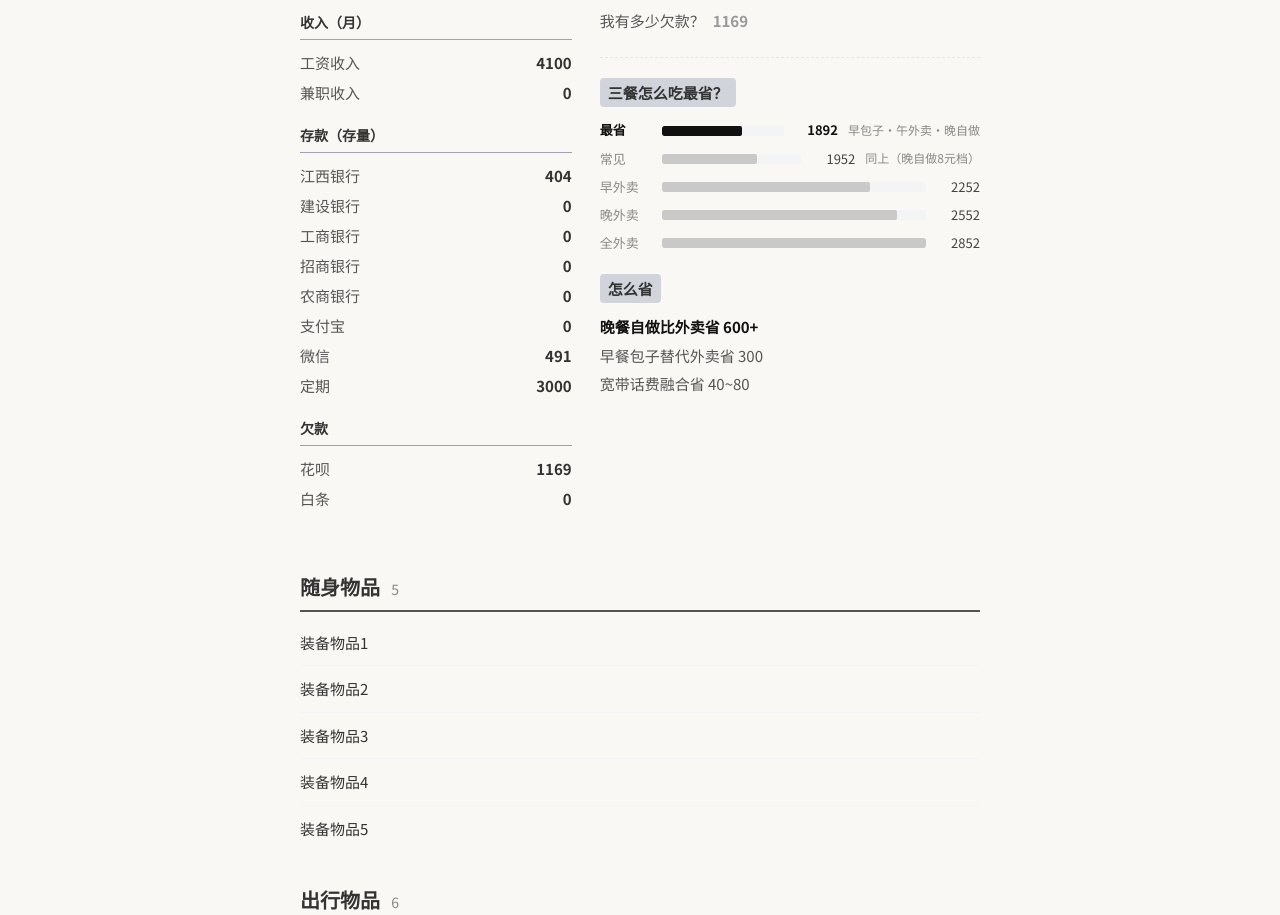
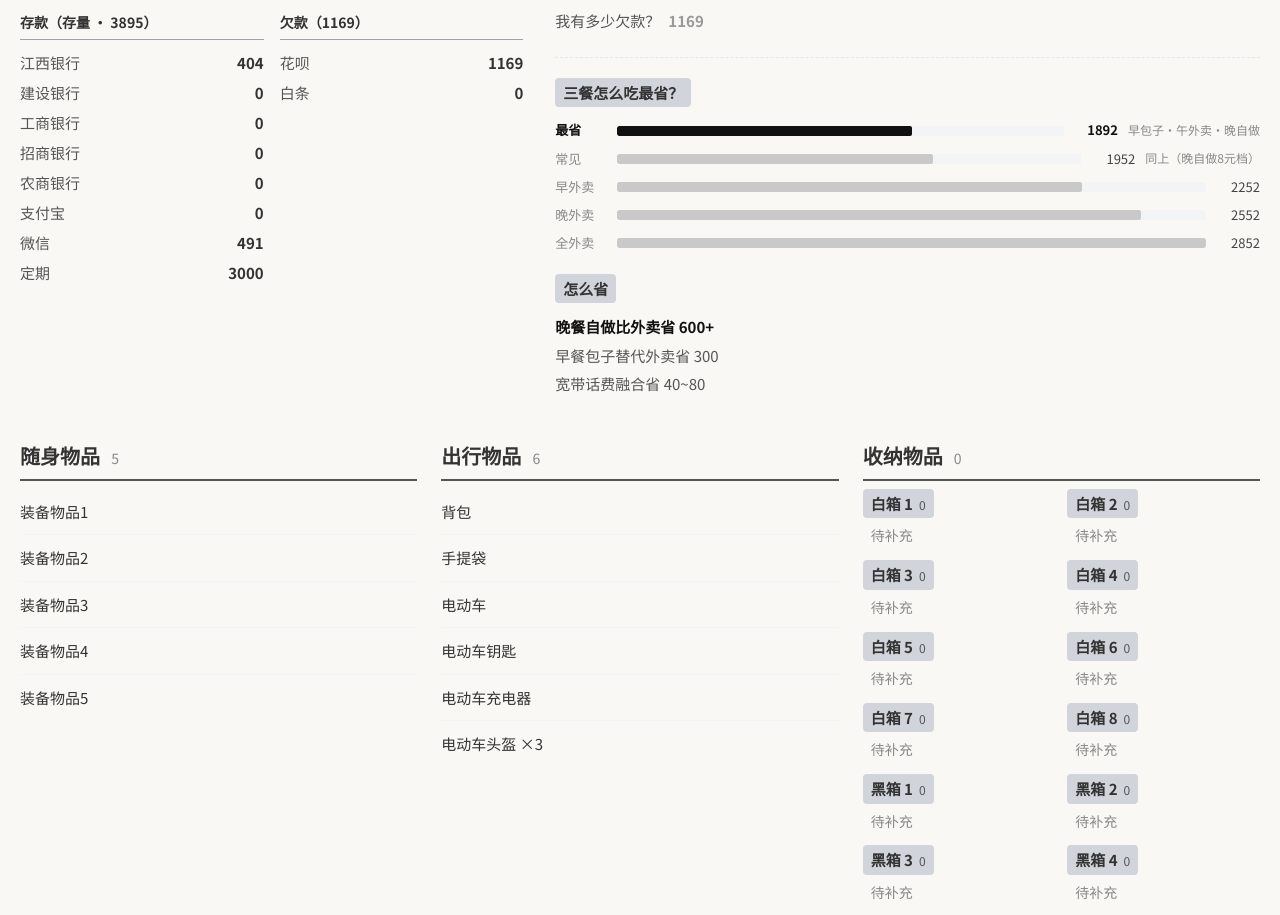
Before and after one commit to zzdabendan/zzdabendan.github.io, an Astro site: page /items in a window 1280 px wide. Shown: the part 453-1368 px from the top of the page. Built offline with nearby package versions, Linux system fonts and the light colour scheme; Astro itself is replaced by a stand-in of ours.

Commit message:
物品页面仪表盘化：全屏无限制宽度，财务 2x2 明细网格，物品分类多栏并排，收纳箱多栏平铺

```diff
--- a/src/pages/items.astro
+++ b/src/pages/items.astro
@@ -126,6 +126,8 @@
 ---
 
 <BaseLayout title="物品 - 邹兆廷" description="我的财务状况与物品清单">
+	<!-- 仪表盘通栏容器：突破 BaseLayout 的 720px -->
+	<div class="dashboard">
 		<h1>物品</h1>
 
 		<!-- 财务控制台 -->
@@ -137,6 +139,7 @@
 				<!-- 左：全部明细 -->
 				<div class="console-detail">
 					<h3 class="console-sub">明细</h3>
+					<div class="detail-grid">
 						<div class="detail-group tone-spend">
 							<h4>固定花费（月 · {fixedCost.total}）</h4>
 							<ul>
@@ -154,7 +157,7 @@
 							</ul>
 						</div>
 						<div class="detail-group tone-deposit">
-					<h4>存款（存量）</h4>
+							<h4>存款（存量 · {totalDeposit}）</h4>
 							<ul>
 								{depositRows.map((r) => (
 									<li><span>{r.label}</span><span class="num">{r.value}</span></li>
@@ -162,12 +165,13 @@
 							</ul>
 						</div>
 						<div class="detail-group tone-debt">
-					<h4>欠款</h4>
+							<h4>欠款（{totalDebt}）</h4>
 							<ul>
 								{debtRows.map((r) => (
 									<li><span>{r.label}</span><span class="num">{r.value}</span></li>
 								))}
 							</ul>
+						</div>
 					</div>
 				</div>
 
@@ -225,7 +229,7 @@
 			</div>
 		</section>
 
-	<!-- 物品分类 -->
+		<!-- 物品分类：多栏网格 -->
 		<div class="categories">
 			{categories.map((cat) => (
 				<section class="category">
@@ -262,9 +266,18 @@
 				</section>
 			))}
 		</div>
+	</div>
 </BaseLayout>
 
 <style>
+	/* 覆盖 BaseLayout 的 --content-width，全屏无限制 */
+	:global(main.container) {
+		--content-width: 100vw;
+		max-width: none !important;
+		margin: 0;
+		padding: 48px 32px;
+	}
+
 	/* 二级标题：板块名，和知识库 h2 一致 */
 	.block-title {
 		font-size: 20px;
@@ -274,19 +287,26 @@
 		border-bottom: 2px solid #555555;
 	}
 
-	/* 财务控制台：文档流分区，无边框 */
+	/* 财务控制台 */
 	.console-card {
 		margin-bottom: 40px;
 	}
 
-	/* 左右两栏：明细 + 场景 */
+	/* 财务左右两栏：加宽后保持 1:1.4 比例 */
 	.console-body {
 		display: grid;
 		grid-template-columns: 1fr 1.4fr;
-		gap: 28px;
+		gap: 32px;
 	}
 
-	/* 三级标题：明细/场景名，和知识库 h3 一致 */
+	/* 明细区域的四个分组：2×2 网格平铺 */
+	.detail-grid {
+		display: grid;
+		grid-template-columns: 1fr 1fr;
+		gap: 16px;
+	}
+
+	/* 三级标题：明细/场景名 */
 	.console-sub {
 		font-size: 15px;
 		font-weight: 600;
@@ -320,7 +340,7 @@
 		display: inline-block;
 	}
 
-	/* ===== 4 级语义灰阶：花费纯黑 / 收入标准灰 / 存款深墨 / 欠款浅墨 ===== */
+	/* ===== 4 级语义灰阶 ===== */
 	:root {
 		--c-spend: #111111;
 		--c-income: #666666;
@@ -333,7 +353,6 @@
 		margin-bottom: 16px;
 	}
 
-	/* 轨道：浅灰槽，带内边距，积木与槽边、积木之间都有空隙 */
 	.hp-track {
 		display: flex;
 		gap: 4px;
@@ -342,7 +361,6 @@
 		border-radius: 6px;
 	}
 
-	/* 积木：统一高度与小圆角 */
 	.hp-block {
 		display: block;
 		height: 18px;
@@ -350,13 +368,11 @@
 		box-sizing: border-box;
 	}
 
-	/* 花费积木：收入灰底 + 纯黑描边壳 */
 	.hp-block-spend {
 		background: var(--c-income);
 		border: 2px solid var(--c-spend);
 	}
 
-	/* 结余积木：深墨实心（存款色） */
 	.hp-block-rest {
 		background: var(--c-deposit);
 	}
@@ -390,7 +406,6 @@
 	.box-income { background: var(--c-income); }
 	.box-deposit { background: var(--c-deposit); }
 
-	/* 四问四答：数字用对应语义色 */
 	.scene-answers {
 		list-style: none;
 		padding: 0;
@@ -427,7 +442,7 @@
 	}
 
 	.detail-group {
-		margin-bottom: 16px;
+		margin-bottom: 0;
 	}
 
 	.detail-group h4 {
@@ -553,14 +568,18 @@
 		font-weight: 600;
 	}
 
-	/* 物品分类 */
+	/* 物品分类：响应式多栏网格，4 个分类并排 */
 	.categories {
-		display: flex;
-		flex-direction: column;
-		gap: 32px;
+		display: grid;
+		grid-template-columns: repeat(auto-fit, minmax(300px, 1fr));
+		gap: 24px;
 	}
 
-	/* 二级标题：物品分类，和知识库 h2 一致 */
+	.category {
+		min-width: 0; /* 防止内容撑破网格 */
+	}
+
+	/* 二级标题：物品分类 */
 	.cat-title {
 		font-size: 20px;
 		font-weight: 700;
@@ -592,17 +611,21 @@
 		border-bottom: none;
 	}
 
-	/* 家具物品的两级结构：区域 → 物品 */
+	/* 区域列表：多栏网格平铺，避免 16 个箱子产生超长滚动 */
 	.zone-list {
-		display: flex;
-		flex-direction: column;
-		gap: 20px;
+		display: grid;
+		grid-template-columns: repeat(auto-fit, minmax(140px, 1fr));
+		gap: 12px;
+	}
+
+	.zone {
+		min-width: 0;
 	}
 
 	.zone-title {
 		font-size: 15px;
 		font-weight: 600;
-		margin: 0 0 8px;
+		margin: 0 0 6px;
 		padding: 2px 8px;
 		background: #d1d5db;
 		border-radius: 4px;
@@ -623,9 +646,25 @@
 		padding-left: 8px;
 	}
 
-	@media (max-width: 700px) {
+	/* 响应式：平板以下财务变单列 */
+	@media (max-width: 900px) {
 		.console-body {
 			grid-template-columns: 1fr;
 		}
 	}
+
+	/* 响应式：手机端明细 grid 变单列，物品分类也单列 */
+	@media (max-width: 700px) {
+		.detail-grid {
+			grid-template-columns: 1fr;
+		}
+
+		.categories {
+			grid-template-columns: 1fr;
+		}
+
+		.dashboard {
+			padding: 0 16px;
+		}
+	}
 </style>
```
Lines whose indentation alone changed are shown as unchanged.
